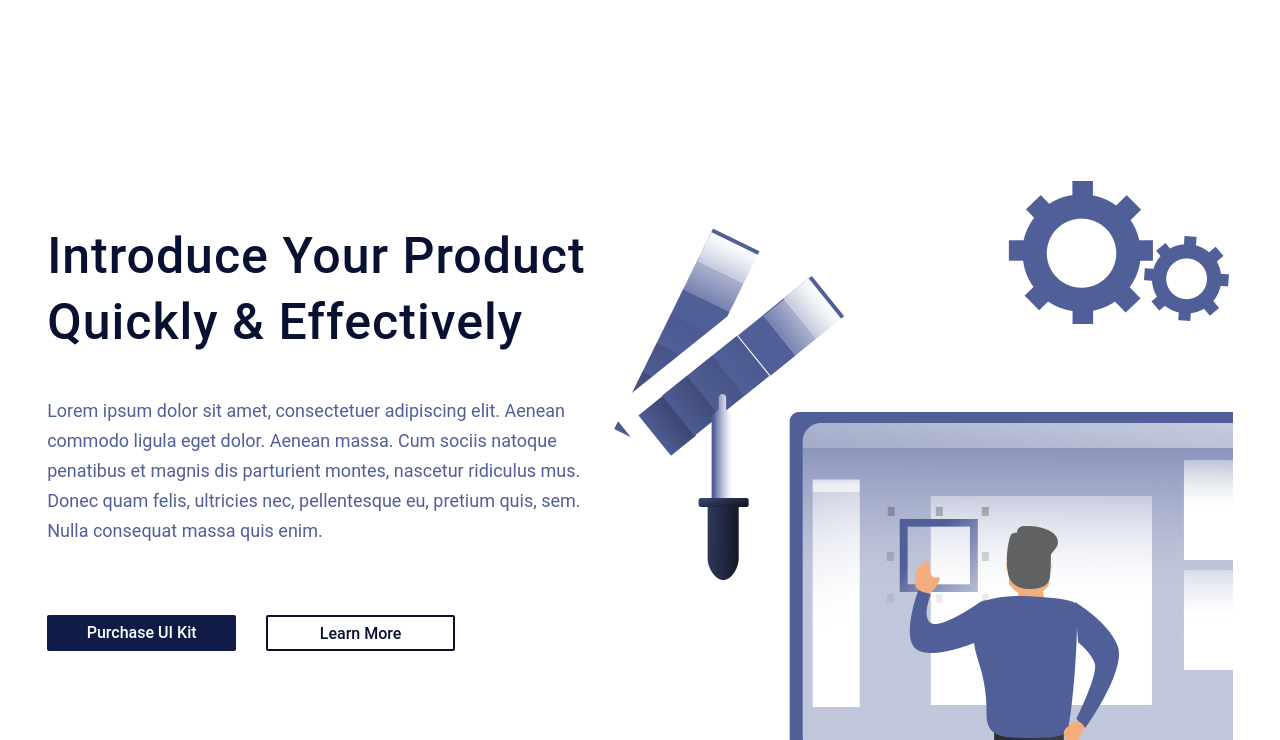
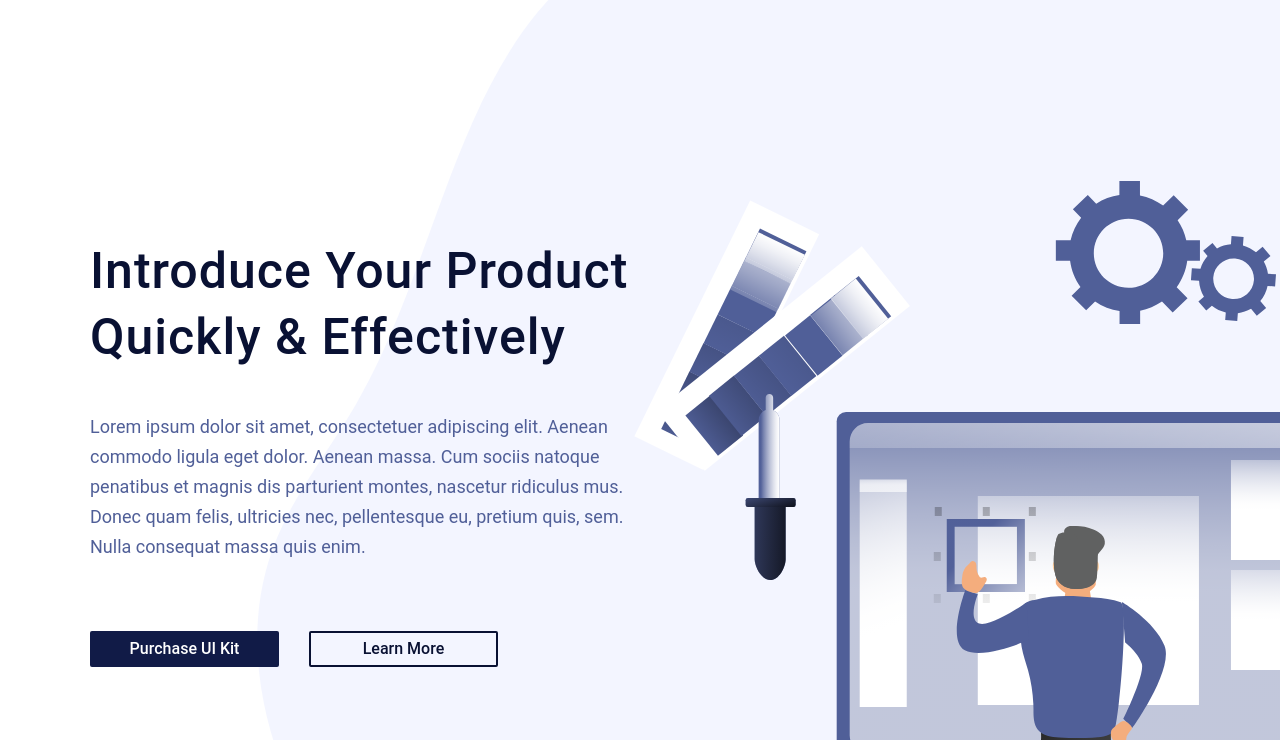
Before and after one commit to sakif004/Loading-Website, a plain HTML site: page index.html in a window 1280 px wide. Shown: the part 60-800 px from the top of the page. Drawn offline with Linux system fonts and the light colour scheme.

Commit message:
Complete banner section

```diff
--- a/index.html
+++ b/index.html
@@ -29,6 +29,7 @@
         </div>
     </header>
     <section class="banner-section">
+        <div class="container">
             <div class="banner-content">
                 <h1 class="banner-title">
                     Introduce Your Product Quickly & Effectively
@@ -45,8 +46,9 @@
                     <a class="button-outline-primary" href="buy-now.html">Learn More</a>
                 </div>
             </div>
-        <div>
-            <img class="banner-image" src="image/bannerImage.png" alt="Banner image">
+        </div>
+        <div class="banner-illustration-1">
+            <img src="image/banner-illustration.svg" alt="Banner image">
         </div>
     </section>
 </body>
--- a/style.css
+++ b/style.css
@@ -18,7 +18,6 @@ body {
     display: inline-flex;
     justify-content: space-around;
     align-items: center;
-
 }
 
 .button-primary {
@@ -37,7 +36,6 @@ body {
     display: inline-flex;
     justify-content: space-around;
     align-items: center;
-
 }
 
 .button-outline-primary {
@@ -52,8 +50,6 @@ body {
     display: inline-flex;
     justify-content: center;
     align-items: center;
-
-
 }
 
 .container {
@@ -63,6 +59,8 @@ body {
 
 .main-header {
     padding: 15px 0;
+    position: relative;
+    z-index: 1;
 }
 
 .main-header-content {
@@ -77,7 +75,6 @@ body {
     gap: 60px;
     margin: 0;
     padding: 0px;
-
 }
 
 .nav .nav-list a {
@@ -87,43 +84,40 @@ body {
     line-height: 24px;
     text-align: left;
     color: #505F98;
-    ;
-
 }
 
 .banner-section {
     display: flex;
-    justify-content:center;
-    margin-top: 185px;
+    align-items: center;
+    min-height: 100vh;
+    position: relative;
 }
 
 .banner-content {
     width: 539.37px;
     height: 316px;
     padding: 0px 0.37px 0px 0px;
-
+    position: relative;
+    z-index: 1;
 }
 
 .banner-title {
-
     font-size: 50px;
     font-weight: 500;
     line-height: 66px;
     letter-spacing: 1px;
     text-align: left;
     color: #091133;
+    margin-top: 0;
 }
 
 .banner-description {
-
     font-size: 18px;
     font-weight: 400;
     line-height: 30px;
     text-align: left;
     color: #505F98;
     padding-bottom: 51px;
-
-
 }
 
 .banner-buttons {
@@ -132,8 +126,8 @@ body {
     gap: 30px;
 }
 
-.banner-image {
-    width: auto;
-    height: 780px;
-
+.banner-illustration-1 {
+    position: absolute;
+    right: 0;
+    top: -60px;
 }
```
Also changed, not shown: README.md (deleted), image/banner-illustration.svg (added), image/bannerImage.png (deleted). Lines whose indentation alone changed are shown as unchanged.
